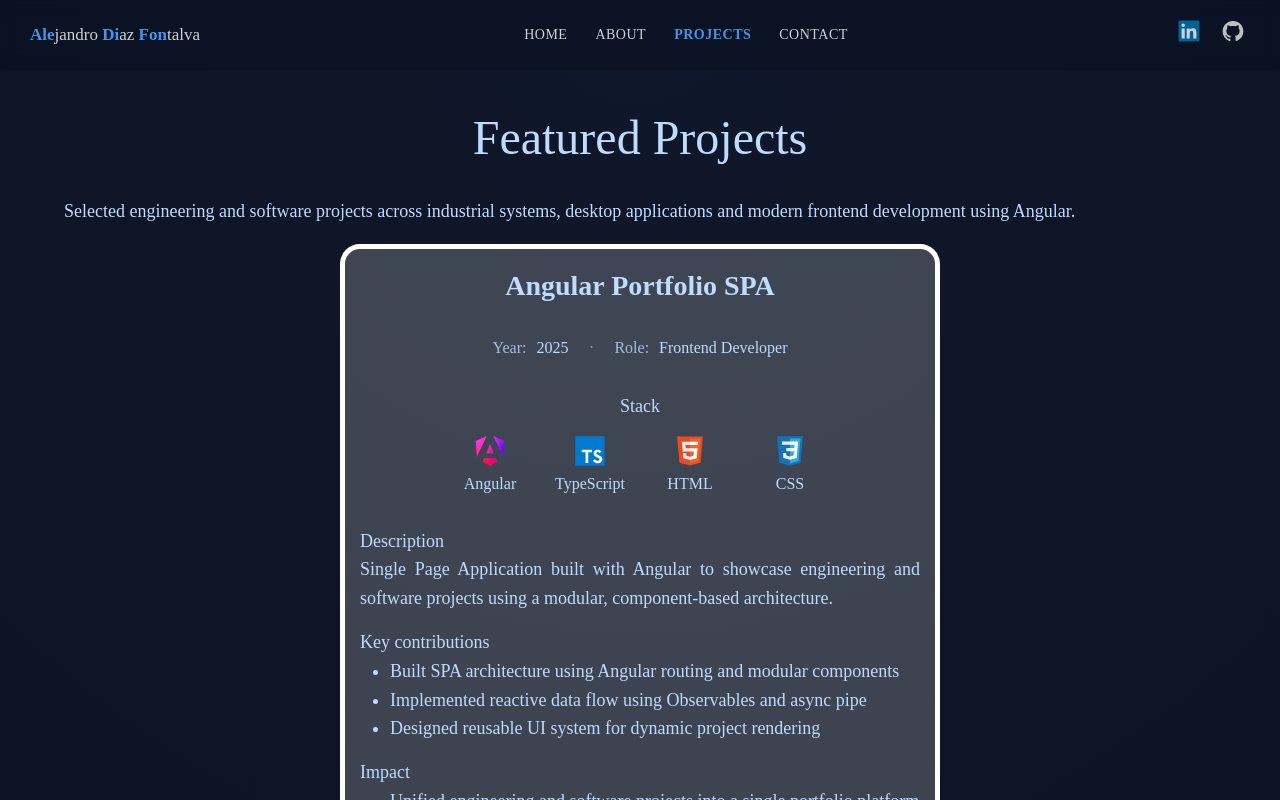
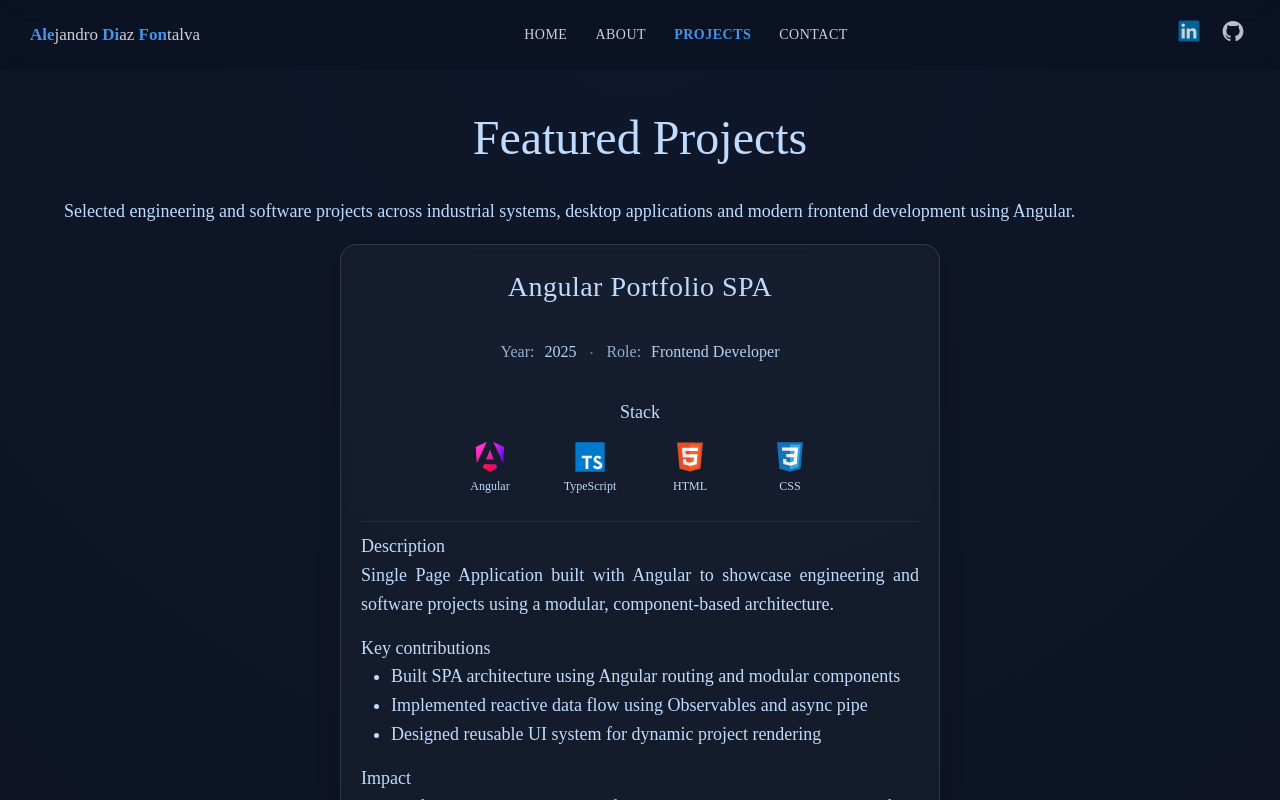
Before and after one commit to aledifon/portfolio, an Angular app: page /projects in a window 1280 px wide. Shown: the top 800 px of the page. Built offline with nearby package versions, Linux system fonts and the light colour scheme.

Commit message:
Several progress on Project page: Finished preliminar design of projects cards

```diff
--- a/src/app/pages/projects/projects.component.scss
+++ b/src/app/pages/projects/projects.component.scss
@@ -23,41 +23,64 @@
   display: flex;
   flex-direction: column;
 
-  gap: 50px;
+  gap: 40px;
   align-items: center;
 }
 
 .project{
   max-width: 600px;
-  padding: 15px;
+  padding: 20px;
 
   display: flex;
   flex-direction: column;
-  justify-content: center;
+  gap: 20px;
 
-  background: rgba($color: white, $alpha: 0.2);
-  border: white 5px solid;
-  border-radius: 20px;
+  // background: rgba(255, 255, 255, 0.05);
+  // border: 1px solid rgba(255, 255, 255, 0.1);
 
-  gap: 10px;
+  // background: rgba(15, 23, 42, 0.6);
+  // border: 1px solid rgba(77, 163, 255, 0.2);
+
+  // background: rgba(255,255,255,0.03);
+  // border: 1px solid rgba(255,255,255,0.08);
+
+  background: rgba(255,255,255,0.03);
+  border: 1px solid rgba(255,255,255,0.12);
+
+  box-shadow: 0 6px 24px rgba(0,0,0,0.2);
+
+  border-radius: 16px;
+
+backdrop-filter: blur(4px);             // optional, no critical
+
+  // transition: transform 0.2s ease, border-color 0.2s ease;
+  transition: transform 0.2s ease, box-shadow 0.2s ease;
+}
+
+.project:hover{
+  transform: translateY(-3px);
+  // border-color: rgba(77, 163, 255, 0.5);
+  box-shadow: 0 10px 35px rgba(0,0,0,0.4);
 }
 
 .project-header{
   margin: 0 auto;
-  margin-bottom: 15px;
+  margin-bottom: 10px;
 }
 
 .project-header h2{
+  font-weight: 500;
   font-size: 28px;
+  letter-spacing: 0.5px;
 }
 
 .project-meta{
+  font-size: 16px;
   display: flex;
   flex-direction: row;
   justify-content: center;
-  align-items: center;
-  gap: 14px;
-  margin-bottom: 20px;
+  gap: 6px;
+  opacity: 0.95;
 }
 
 .project-meta .meta-item{
@@ -68,12 +91,10 @@
 }
 
 .meta-value{
-  font-size: 16px;
   font-weight: 400;
 }
 
 .project-meta .meta-label{
-  font-size: 16px;
   font-weight: 500;
   opacity: 0.8;
 }
@@ -85,14 +106,10 @@
 }
 
 .project-stack{
-  margin-bottom: 20px;
-}
-
-.project-stack{
   display: flex;
   flex-direction: column;
-
   align-items: center;
+  margin: 10px 0 5px;     // margin: top-bottom right-left || margin: top right-left bottom
 }
 
 .project-content .content-label,
@@ -115,9 +132,21 @@
   display: flex;
   flex-direction: column;
   align-items: center;
-  text-align: center;
   gap: 5px;
   width: 80px;
+  overflow: hidden;
+}
+
+.stack-item span{
+  font-size: 12px;
+  text-align: center;
+
+  // max-width: 80px;
+  // // white-space: nowrap;
+  // overflow: hidden;
+  // text-overflow: ellipsis;
+
+  word-break: break-word;
 }
 
 .stack-item .badge {
@@ -138,8 +167,13 @@
   object-fit: contain;
 }
 
-.project-content .content-block{
-  margin-bottom: 15px;
+.project-content{
+  display: flex;
+  flex-direction: column;
+  gap: 15px;
+
+  border-top: 1px solid rgba(255, 255, 255, 0.08);
+  padding-top: 10px;
 }
 
 .content-block p,
--- a/src/assets/data/projects.json
+++ b/src/assets/data/projects.json
@@ -146,7 +146,7 @@
             "icon": "assets/icons/arduino.svg"
         },
         {
-            "name": "Database Querying (Oracle / MySQL)",
+            "name": "Database Querying",
             "icon": null
         }
         ],
```
